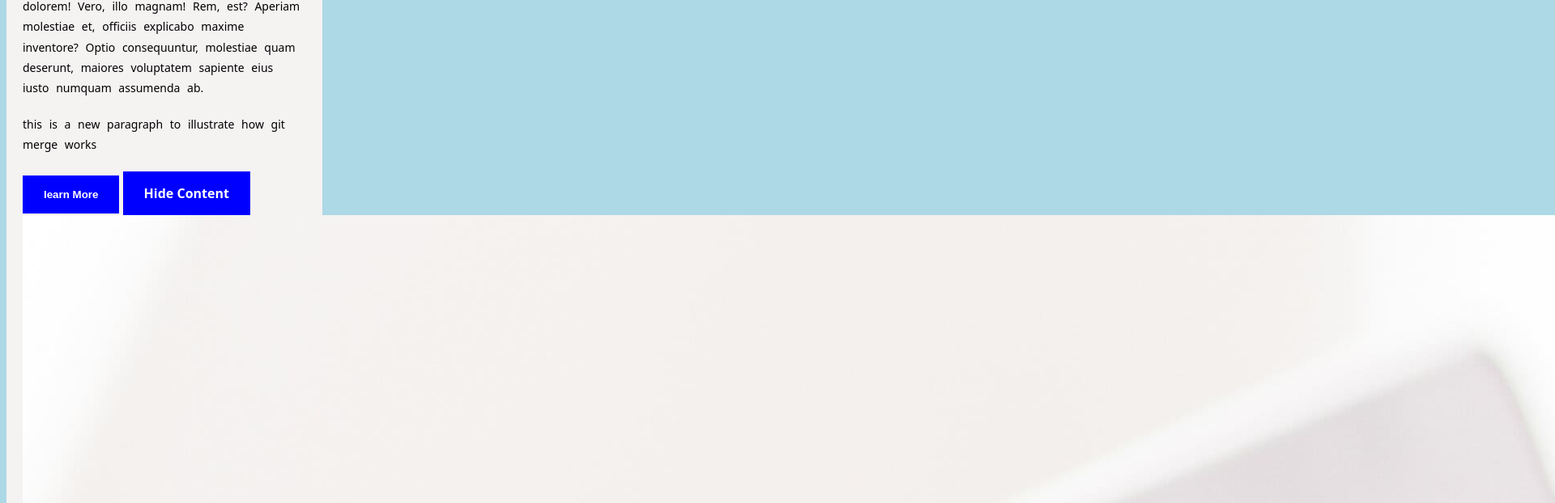
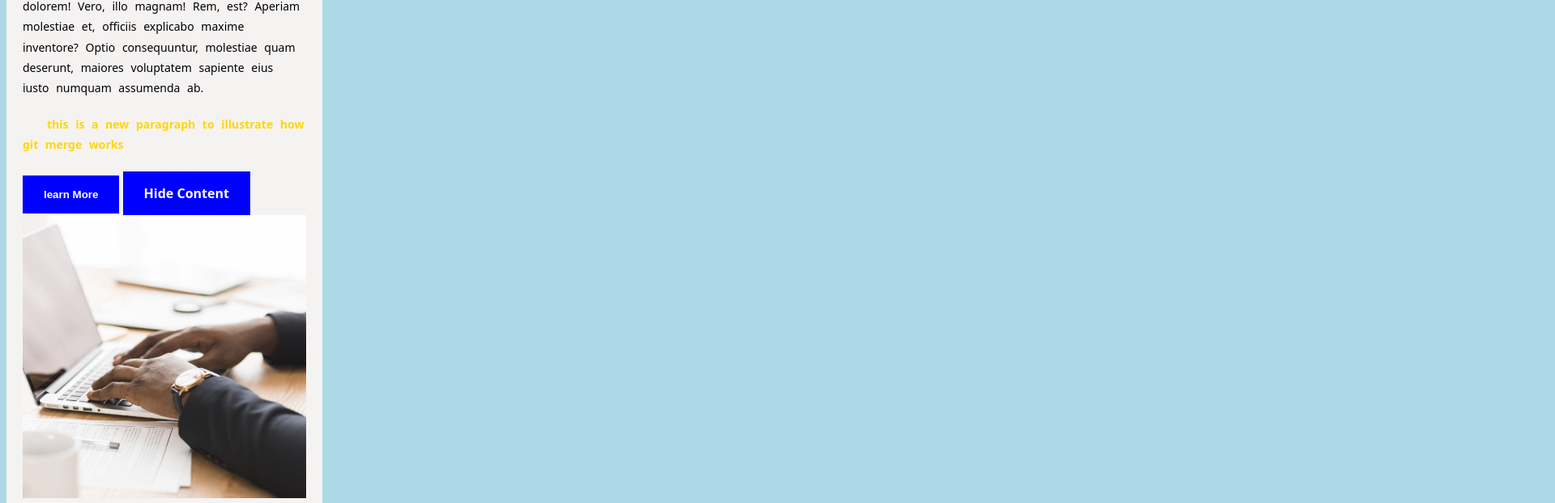
Before and after one commit to MFESTUS95/Hello-app, a plain HTML site: page index.html in a window 1280 px wide. Shown: the part 574-1196 px from the top of the page at 81% size, 1920 px wide, since content can reach past the window. Drawn offline with Linux system fonts and the light colour scheme.

Commit message:
merged styles.css

```diff
--- a/style.css
+++ b/style.css
@@ -29,3 +29,43 @@ button,a{
     background-color: rgb(245, 242, 242);
     padding: 20px;
 }
+img{
+    width: 350px;
+    height: 350px;
+    object-fit: cover;
+    margin: auto;
+}
+body{
+    background-color: lightblue;
+    font-family: system-ui, -apple-system, BlinkMacSystemFont, 'Segoe UI', Roboto, Oxygen, Ubuntu, Cantarell, 'Open Sans', 'Helvetica Neue', sans-serif;
+}
+h1{
+    margin: 25px 0;
+    font-weight: 700;
+    color: rgb(77, 40, 40);
+}
+p{
+    line-height: 1.8;
+    word-spacing: 5px;
+    font-size: 14px;
+    font-weight: 100;
+    margin-bottom: 20px;
+    text-indent: 30px;
+}
+button{
+    padding: 15px 25px;
+    background-color: blue;
+    border: 1px solid transparent;
+    color: white;
+    font-weight: 600;
+    text-align: left;
+}
+.card{
+    width: 350px;
+    background-color: rgb(245, 242, 242);
+    padding: 20px;
+}
+.p{
+    font-weight: 600;
+    color: gold;
+}
```
